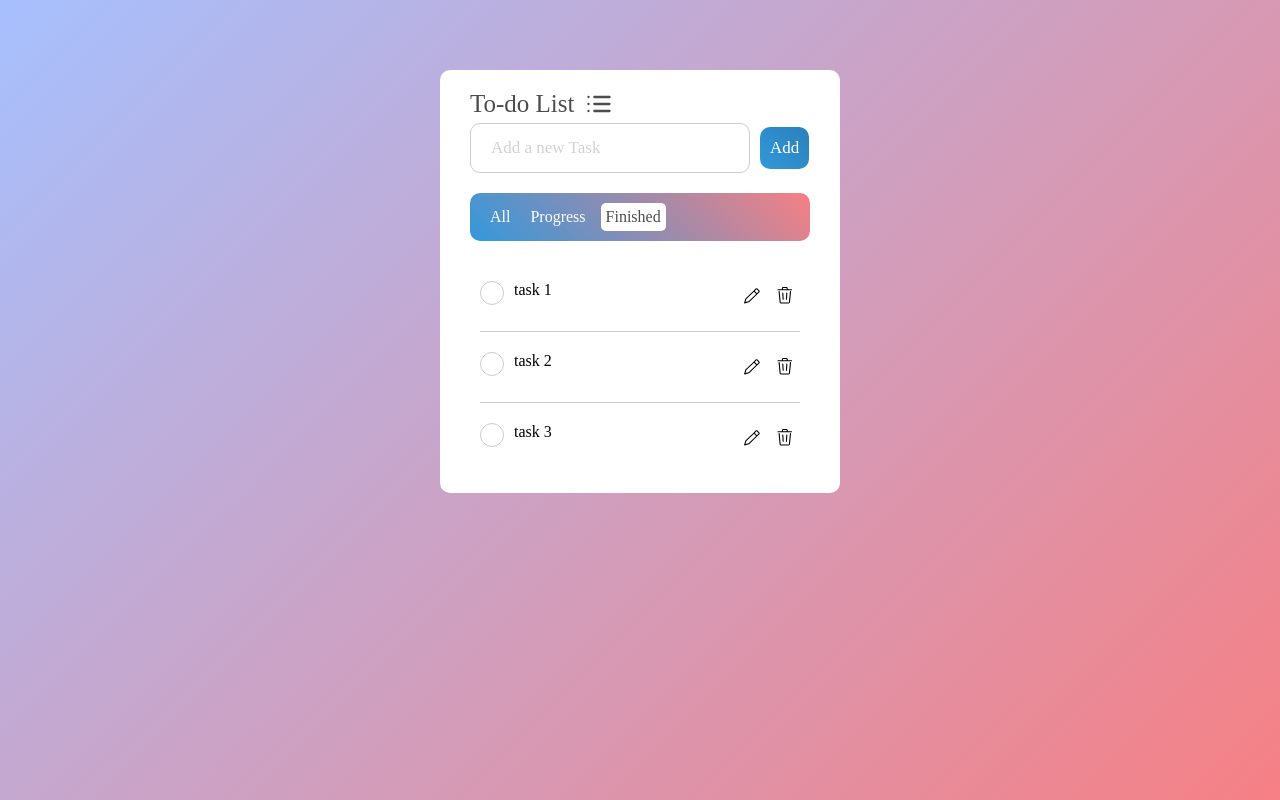
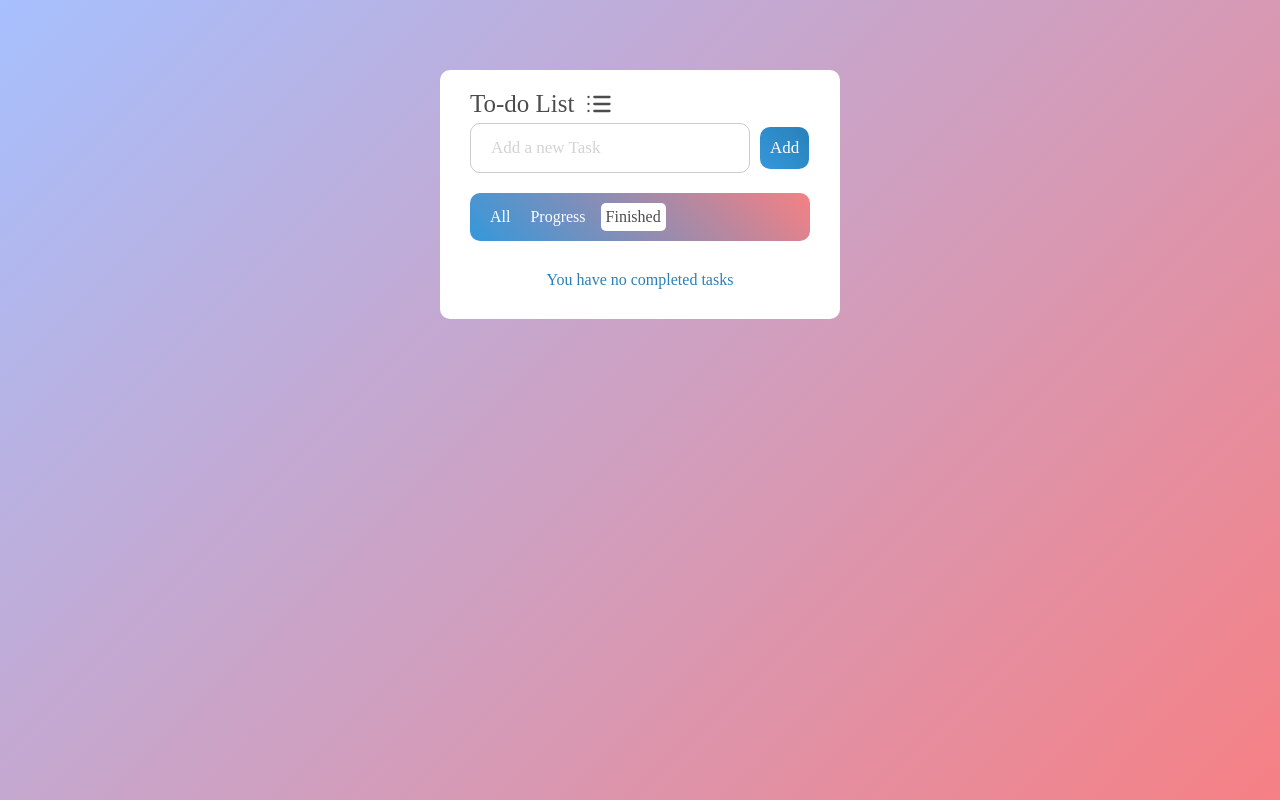
Before and after one commit to Fasel-Ergando/To-do-list-react, a React (Vite) app: page / in a window 1280 px wide. Both pictures are taken after a click on the element "Finished". Built offline with nearby package versions, Linux system fonts and the light colour scheme.

Commit message:
Add a filter functionality.

```diff
--- a/src/components/AddTask.jsx
+++ b/src/components/AddTask.jsx
@@ -1,4 +1,3 @@
-import propTypes from "prop-types";
 import { useContext } from "react";
 import DataContext from "../contexts/DataProvider";
 
@@ -21,10 +20,5 @@ const AddTask = () => {
   );
 };
 
-AddTask.propTypes = {
-  newTask: propTypes.string,
-  setNewTask: propTypes.func.isRequired,
-  handleSubmit: propTypes.func.isRequired,
-};
 
 export default AddTask;
--- a/src/components/DisplayTasks.jsx
+++ b/src/components/DisplayTasks.jsx
@@ -1,38 +1,52 @@
-import propTypes from "prop-types";
 import Task from "./Task";
-import { useContext } from "react";
+import { useContext, useEffect } from "react";
 import DataContext from "../contexts/DataProvider";
 
 const DisplayTasks = () => {
-  const { tasks, handleDelete, handleEdit } = useContext(DataContext);
+  const {
+    tasks,
+    filteredTasks,
+    setFilteredTasks,
+    handleDelete,
+    handleEdit,
+    handleCheck,
+    filter,
+  } = useContext(DataContext);
+
+  useEffect(() => {
+    const completedTasks = tasks.filter((task) => task.checked);
+    const uncompletedTasks = tasks.filter((task) => !task.checked);
+
+    if (filter === "all") {
+      setFilteredTasks(tasks);
+    } else if (filter === "progress") {
+      setFilteredTasks(uncompletedTasks);
+    } else if (filter === "finished") {
+      setFilteredTasks(completedTasks);
+    }
+  }, [filter, tasks]);
+
   return (
     <div className="displayTasks">
-      {tasks.length ? (
-        tasks.map((task) => (
+      {filteredTasks.length ? (
+        filteredTasks.map((task) => (
           <Task
             key={task.id}
             task={task}
             handleDelete={handleDelete}
             handleEdit={handleEdit}
+            handleCheck={handleCheck}
           />
         ))
+      ) : filter === "all" ? (
+        <p className="task-empty">You have no tasks</p>
+      ) : filter === "progress" ? (
+        <p className="task-empty">You have no tasks in progress</p>
       ) : (
-        <p className="task-empty">You have no tasks</p>
+        <p className="task-empty">You have no completed tasks</p>
       )}
     </div>
   );
 };
 
-DisplayTasks.propTypes = {
-  tasks: propTypes.arrayOf(
-    propTypes.shape({
-      id: propTypes.number.isRequired,
-      checked: propTypes.bool.isRequired,
-      item: propTypes.string.isRequired,
-    })
-  ),
-  handleDelete: propTypes.func.isRequired,
-  handleEdit: propTypes.func.isRequired,
-};
-
 export default DisplayTasks;
--- a/src/components/Task.jsx
+++ b/src/components/Task.jsx
@@ -6,12 +6,13 @@ import DataContext from "../contexts/DataProvider";
 import propTypes from "prop-types";
 
 const Task = ({ task }) => {
-  const { handleDelete, handleEdit, handleCheck } = useContext(DataContext);
+  const { handleCheck, handleEdit, handleDelete } = useContext(DataContext);
   return (
     <div className="task">
       <CustomCheckbox task={task} handleCheck={handleCheck} />
       <p
         className="task-body"
+        onClick={() => handleCheck(task.id)}
         style={{ textDecoration: task.checked ? "line-through" : "none" }}
       >
         {task.item}
@@ -35,8 +36,6 @@ Task.propTypes = {
     checked: propTypes.bool.isRequired,
     item: propTypes.string.isRequired,
   }),
-  handleDelete: propTypes.func.isRequired,
-  handleEdit: propTypes.func.isRequired,
 };
 
 export default Task;
--- a/src/components/TaskFilters.jsx
+++ b/src/components/TaskFilters.jsx
@@ -1,4 +1,3 @@
-import propTypes from "prop-types";
 import { useContext } from "react";
 import DataContext from "../contexts/DataProvider";
 
@@ -28,9 +27,4 @@ const TaskFilters = () => {
   );
 };
 
-TaskFilters.propTypes = {
-  filter: propTypes.string.isRequired,
-  setFilter: propTypes.func.isRequired,
-};
-
 export default TaskFilters;
--- a/src/contexts/DataProvider.jsx
+++ b/src/contexts/DataProvider.jsx
@@ -3,7 +3,6 @@ import { createContext, useState } from "react";
 const DataContext = createContext({});
 
 export const DataProvider = ({ children }) => {
-  console.log("render");
   const [newTask, setNewTask] = useState("");
   const [filter, setFilter] = useState("all");
   const [tasks, setTasks] = useState([
@@ -12,8 +11,10 @@ export const DataProvider = ({ children }) => {
     { id: 3, checked: false, item: "task 3" },
   ]);
   const [isEditing, setIsEditing] = useState({ editing: false, taskId: null });
+  const [filteredTasks, setFilteredTasks] = useState([]);
 
   const addTask = () => {
+    if (!newTask.trim()) return;
     setTasks((prevTasks) => {
       const newTaskObj = {
         id: tasks.length ? tasks[tasks.length - 1].id + 1 : 1,
@@ -85,6 +86,8 @@ export const DataProvider = ({ children }) => {
         handleEdit,
         handleDelete,
         handleCheck,
+        filteredTasks,
+        setFilteredTasks,
       }}
     >
       {children}
```
